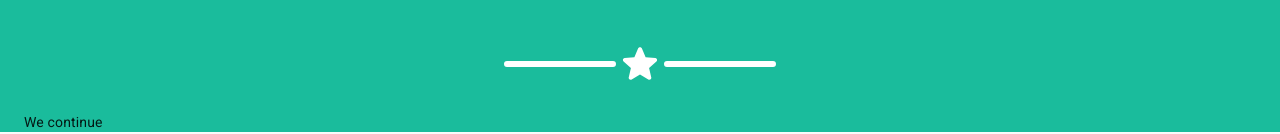
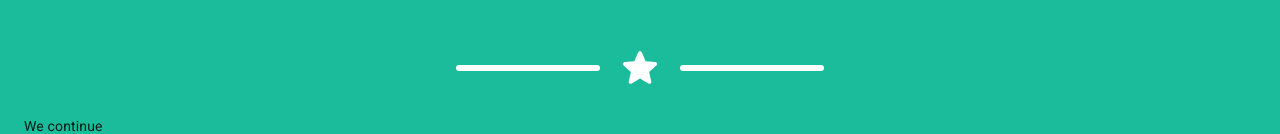
Before and after one commit to fraunhofer-iem/dodo-web, a React (Create React App) app: page / in a window 1280 px wide. Shown: the part 461-595 px from the top of the page. Built offline with nearby package versions, Linux system fonts and the light colour scheme.

Commit message:
css improvements

```diff
--- a/src/components/starDivider/StarDivider.tsx
+++ b/src/components/starDivider/StarDivider.tsx
@@ -11,22 +11,24 @@ const useStyles = makeStyles((theme: Theme) =>
   createStyles({
     star: {
       color: "#fff",
+      marginLeft: "1rem",
+      marginRight: "1rem",
       fontSize: "3rem",
     },
     starWrapper: {
       display: "flex",
       justifyContent: "center",
       alignItems: "center",
-      margin: "1.25rem 0 1.5rem",
+      margin: "1.5rem 0 1.5rem",
       width: "100%",
     },
     starLine: {
       border: "solid",
-      height: "0.25rem",
+      height: "0.2rem",
       borderRadius: "1rem",
       color: "#fff",
       width: "100%",
-      maxWidth: "7rem",
+      maxWidth: "9rem",
     },
   })
 );
```
